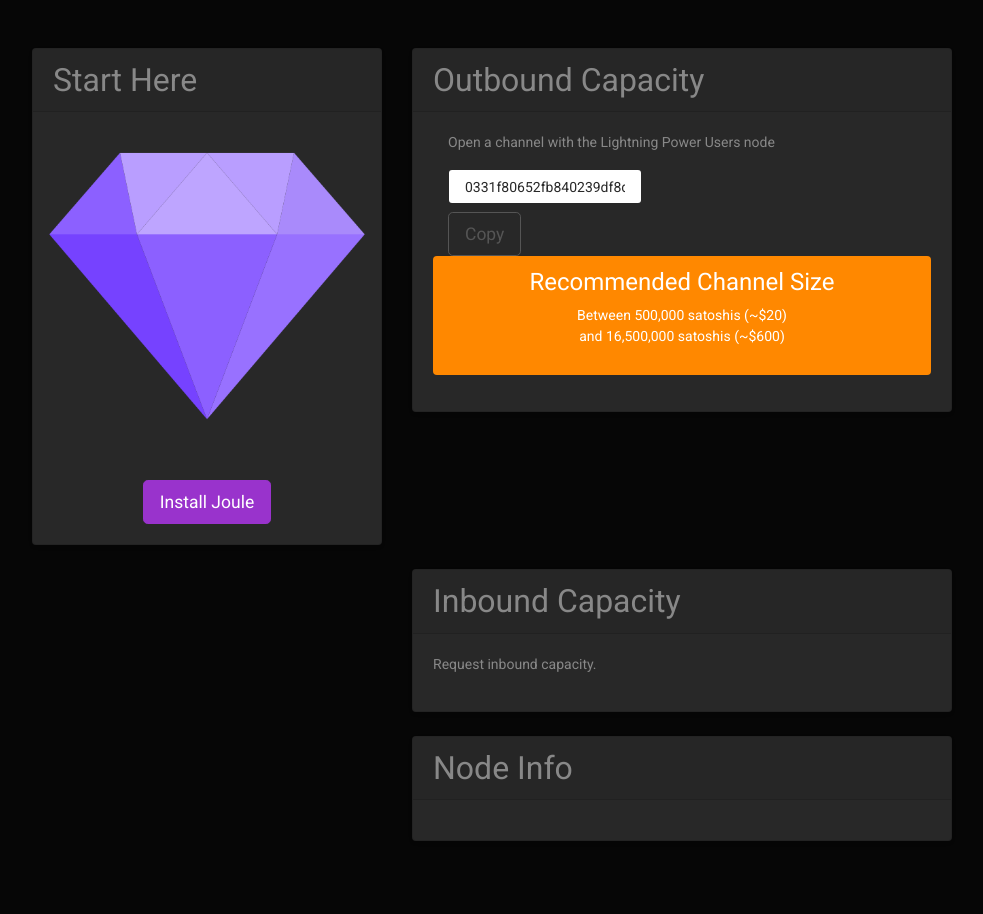
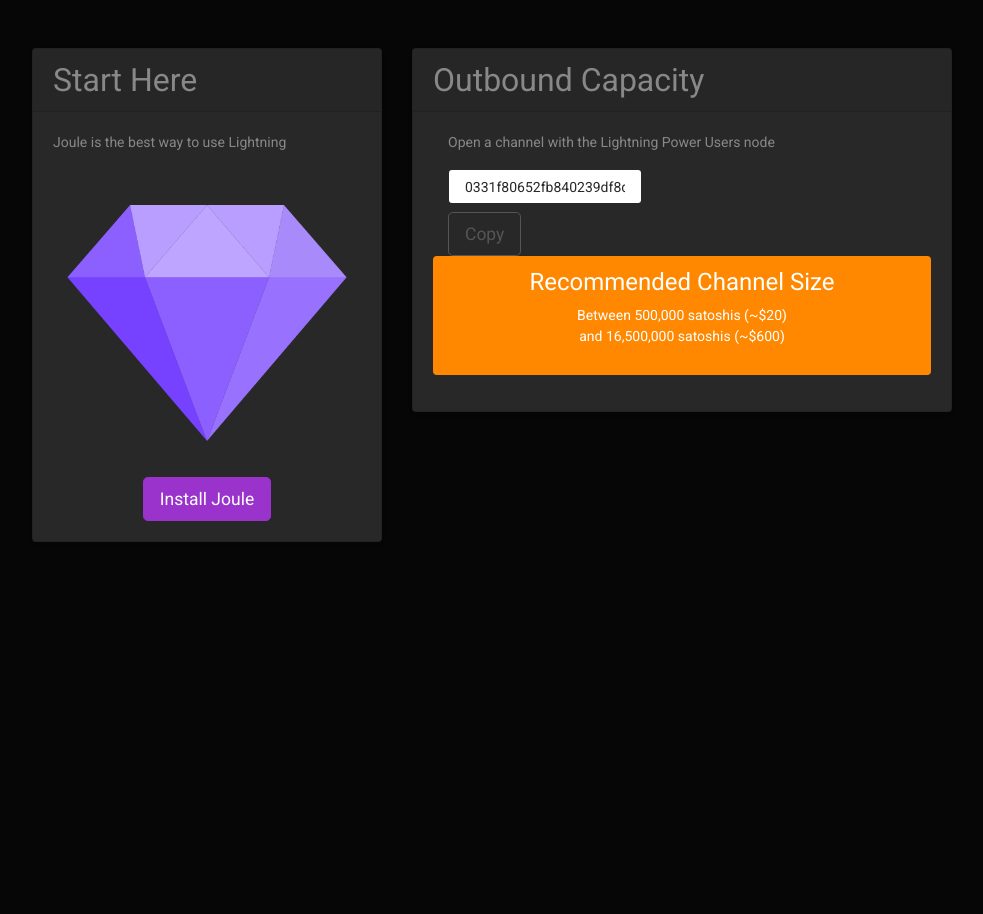
Before and after one commit to PierreRochard/lightning-power-users-website, a Flask app: template website/templates/index.html in a window 1280 px wide. Shown: the part 152-1066 px from the top of the page, without its empty margins (148-1131 px from the left). After the commit the page ends 694 px from the top, so only its background shows below. Run offline with Flask 2, Linux system fonts and the light colour scheme; the template is opened without the code that fills it, so the values that code supplies are empty; some libraries are stand-ins or nearby versions.

Commit message:
refactor home page

```diff
--- a/website/templates/index.html
+++ b/website/templates/index.html
@@ -15,12 +15,15 @@
                         <h4 class="card-header">
                             Start Here
                         </h4>
+
+                        <div class="card-body">
+                            <p>
+                                Joule is the best way to use Lightning
+                            </p>
                         <img class="card-img-top"
                              src="{{ url_for('static',filename='img/joule.png') }}"
                              alt="Joule Icon" width="100">
-
                         <div class="text-center">
-                            <div class="card-body">
                                 <a class="btn navbar-btn btn-info btn-lg"
                                    href="https://medium.com/lightning-power-users/bitcoin-lightning-joule-chrome-extension-ac149bb05cb9"
                                    target="_blank">
@@ -89,45 +92,7 @@
                 </div>
                 <div class="col-lg-1"></div>
             </div>
-
-            <div class="row">
-                <div class="col-lg-1"></div>
-                <div class="col-lg-4">
-                </div>
-                <div class="col-lg-6">
-                    <div class="card mb-4 shadow-sm">
-                        <h4 class="card-header">
-                            Inbound Capacity
-                        </h4>
-                        <div class="card-body">
-                            <p>
-                                Request inbound capacity.
-                            </p>
-                        </div>
-                    </div>
-                </div>
-                <div class="col-lg-1"></div>
-            </div>
-            <div class="row">
-                <div class="col-lg-1"></div>
-                <div class="col-lg-4">
-                </div>
-                <div class="col-lg-6">
-                    <div class="card mb-4 shadow-sm">
-                        <h4 class="card-header">
-                            Node Info
-                        </h4>
-                        <div class="card-body">
-                            {% if info %}
-                                {{ dl.definition_list(title=None, data_dict=info) }}
-                            {% endif %}
-                        </div>
-                    </div>
-                </div>
-            </div>
-            <div class="col-lg-1"></div>
         </div>
-    </div>
     </div>
 
 {% endblock %}
```
Also changed, not shown: website/templates/about.html (added, +18 -0 lines).
